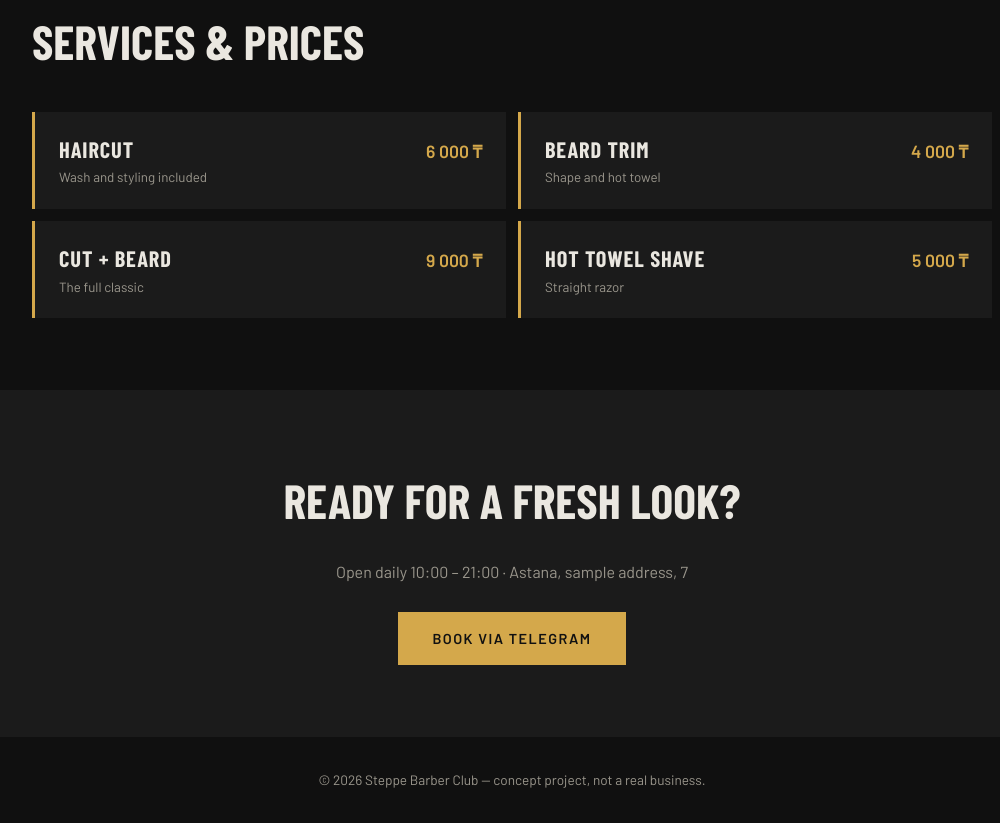
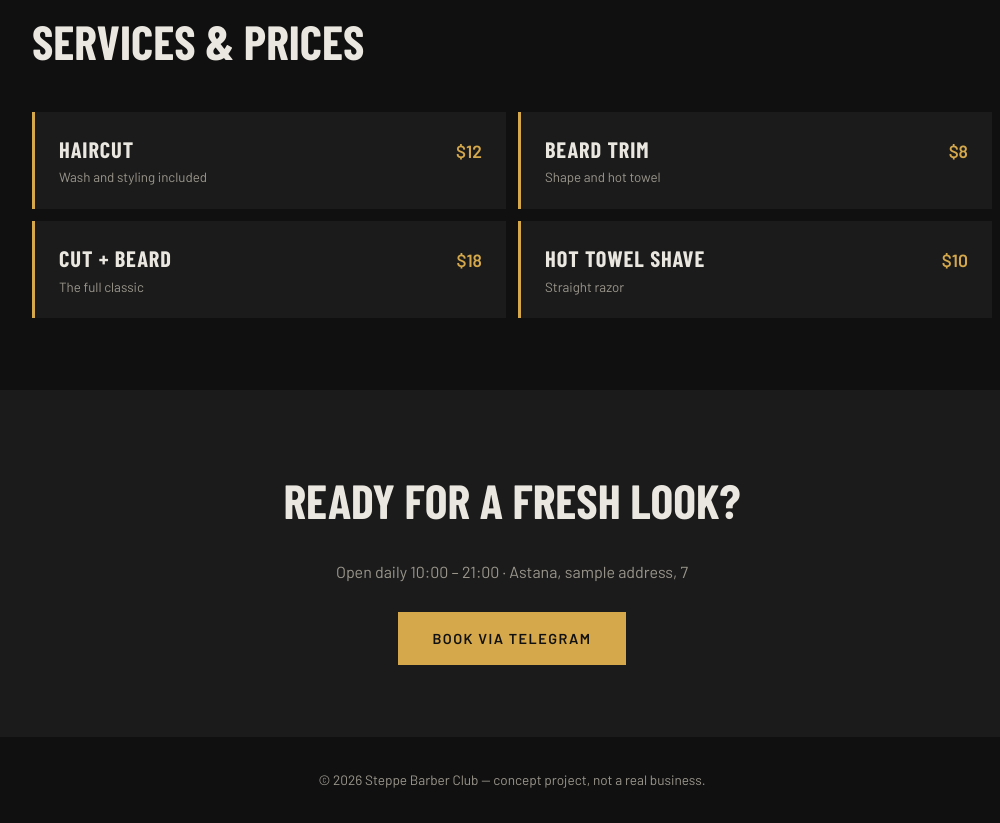
Before and after one commit to Batyrhan01/batarkhan-portfolio, a plain HTML site: page demos/barber.html in a window 1280 px wide. Shown: the part 804-1627 px from the top of the page, without its empty margins (128-1128 px from the left). Drawn offline with nearby package versions, Linux system fonts and the light colour scheme.

Commit message:
Update barber.html

```diff
--- a/demos/barber.html
+++ b/demos/barber.html
@@ -57,10 +57,10 @@
     <div class="wrap">
       <h2>Services &amp; prices</h2>
       <div class="prices">
-        <div class="row"><div><b>Haircut</b><small>Wash and styling included</small></div><span class="p">6 000 ₸</span></div>
-        <div class="row"><div><b>Beard trim</b><small>Shape and hot towel</small></div><span class="p">4 000 ₸</span></div>
-        <div class="row"><div><b>Cut + beard</b><small>The full classic</small></div><span class="p">9 000 ₸</span></div>
-        <div class="row"><div><b>Hot towel shave</b><small>Straight razor</small></div><span class="p">5 000 ₸</span></div>
+        <div class="row"><div><b>Haircut</b><small>Wash and styling included</small></div><span class="p">$12</span></div>
+        <div class="row"><div><b>Beard trim</b><small>Shape and hot towel</small></div><span class="p">$8</span></div>
+        <div class="row"><div><b>Cut + beard</b><small>The full classic</small></div><span class="p">$18</span></div>
+        <div class="row"><div><b>Hot towel shave</b><small>Straight razor</small></div><span class="p">$10</span></div>
       </div>
     </div>
   </section>
```
